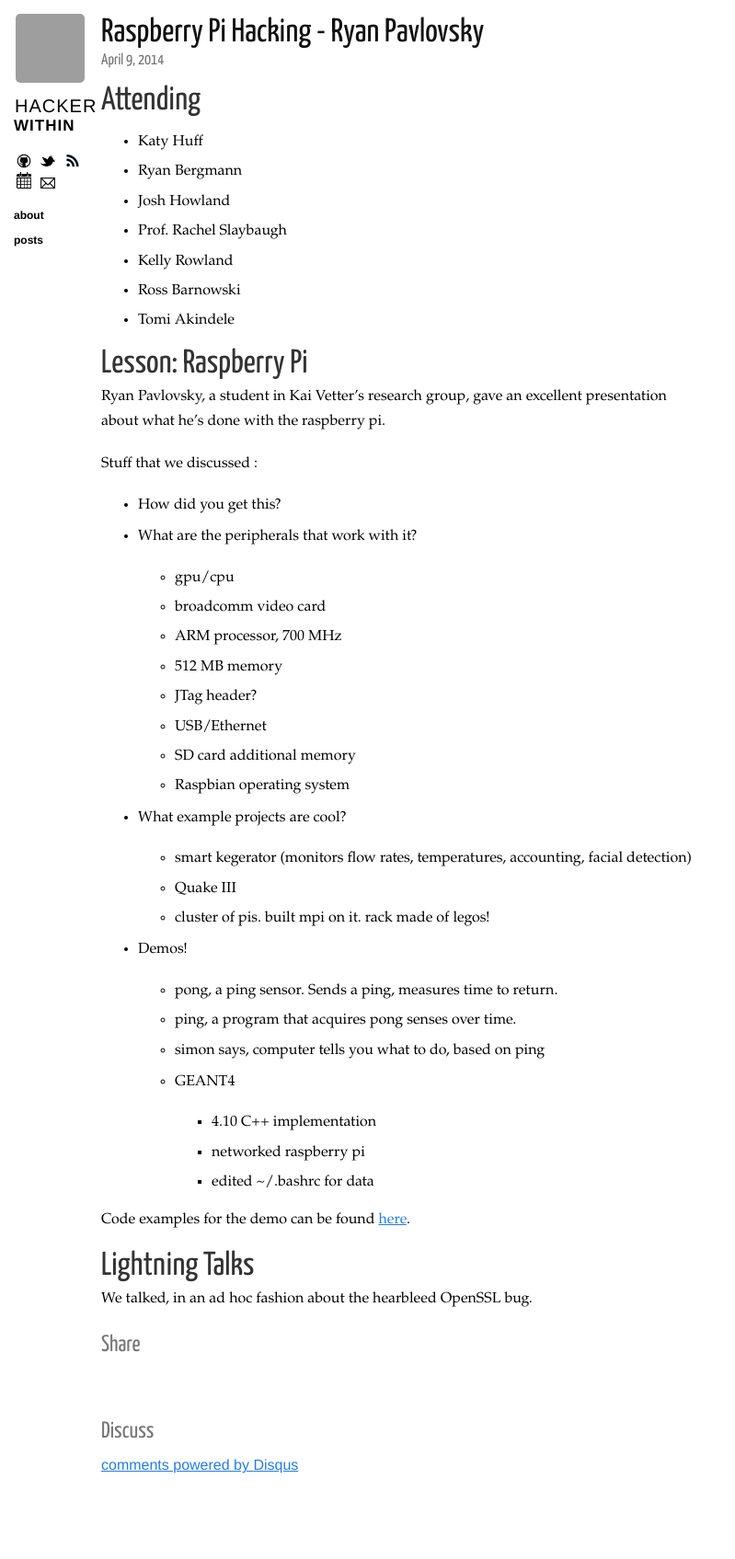
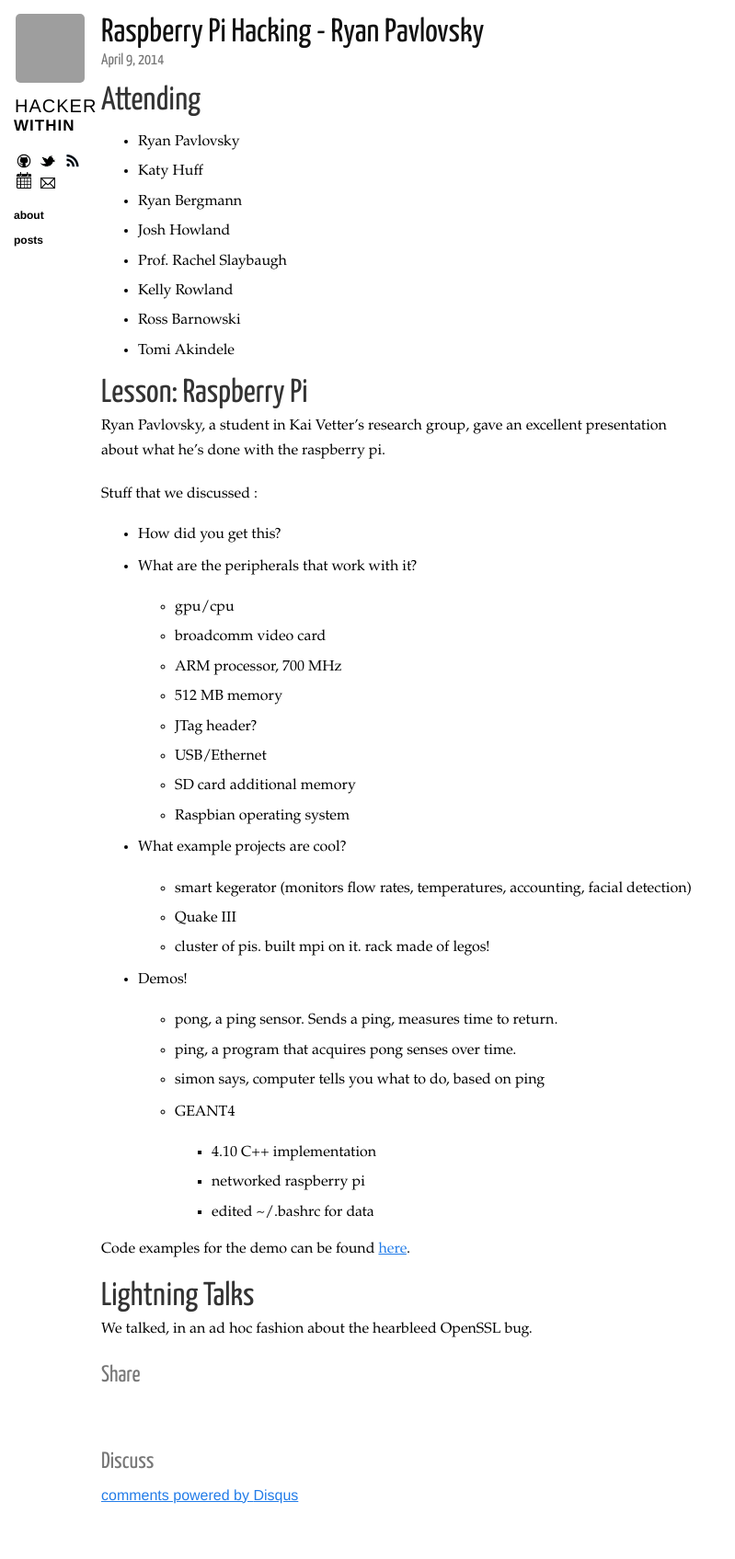
Before and after one commit to thehackerwithin/berkeley, a Jekyll site: the page built from _posts/2014-04-09-raspberry-pi.markdown, in a window 1280 px wide. Shown: the whole page at 92% size, without its empty margins (0-799 px from the left). Built offline with Jekyll 4.4.1, drawn with Linux system fonts in a browser that asks for light colours; nearby versions of some CDN libraries; Markdown is read by kramdown in place of the engine named in the settings; comment, search, counter and statistics services are not loaded; before the commit the page ends 1662 px from its top, so only the background shows below that; grey boxes are pictures that could not be loaded.

Commit message:
attended

```diff
--- a/_posts/2014-04-09-raspberry-pi.markdown
+++ b/_posts/2014-04-09-raspberry-pi.markdown
@@ -10,6 +10,7 @@ tags: meeting
 
 # Attending
 
+- Ryan Pavlovsky
 - Katy Huff
 - Ryan Bergmann
 - Josh Howland
```
